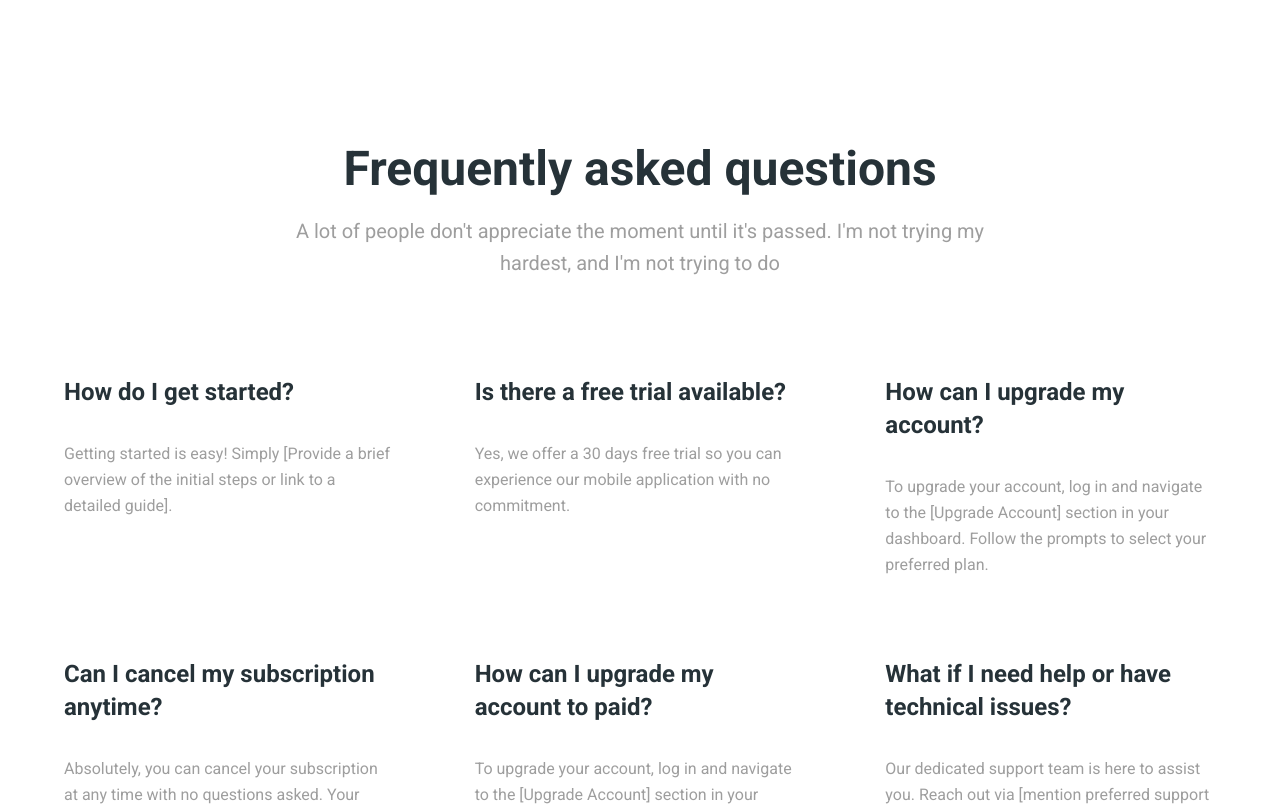
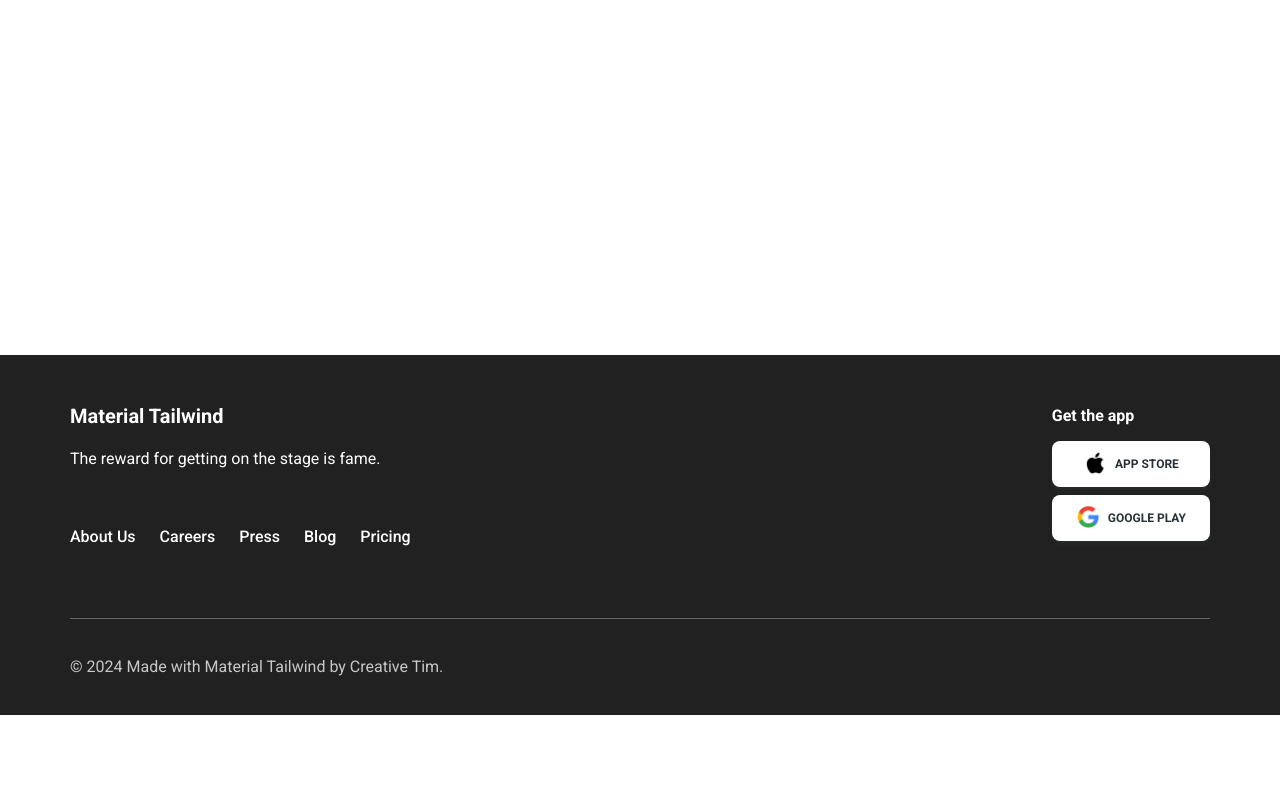
Before and after one commit to rodrigueziba/lab2024, a Next.js app: page / in a window 1280 px wide. Shown: the part 4180-4986 px from the top of the page. After the commit the page ends 4895 px from the top, so only its background shows below. Built offline with nearby package versions, Linux system fonts and the light colour scheme.

Commit message:
tercera correccion

```diff
--- a/src/app/faqs.tsx
+++ b/src/app/faqs.tsx
@@ -35,29 +35,15 @@ export function Faqs() {
     <section className="px-8 py-20">
       <div className="container max-w-6xl mx-auto">
         <div className="text-center">
-          <Typography variant="h1" color="blue-gray" className="mb-4">
-            Frequently asked questions
-          </Typography>
-          <Typography
-            variant="lead"
-            className="mx-auto mb-24 !text-gray-500 lg:w-3/5"
-          >
-            A lot of people don&apos;t appreciate the moment until it&apos;s
-            passed. I&apos;m not trying my hardest, and I&apos;m not trying to
-            do
-          </Typography>
+
         </div>
 
         <div className="grid gap-20 md:grid-cols-1 lg:grid-cols-3">
           {FAQS.map(({ title, desc }) => (
             <Card key={title} shadow={false} color="transparent">
-              <Typography color="blue-gray" className="pb-6" variant="h4">
-                {title}
-              </Typography>
+
               <div className="pt-2">
-                <Typography className="font-normal !text-gray-500">
-                  {desc}
-                </Typography>
+
               </div>
             </Card>
           ))}
```
